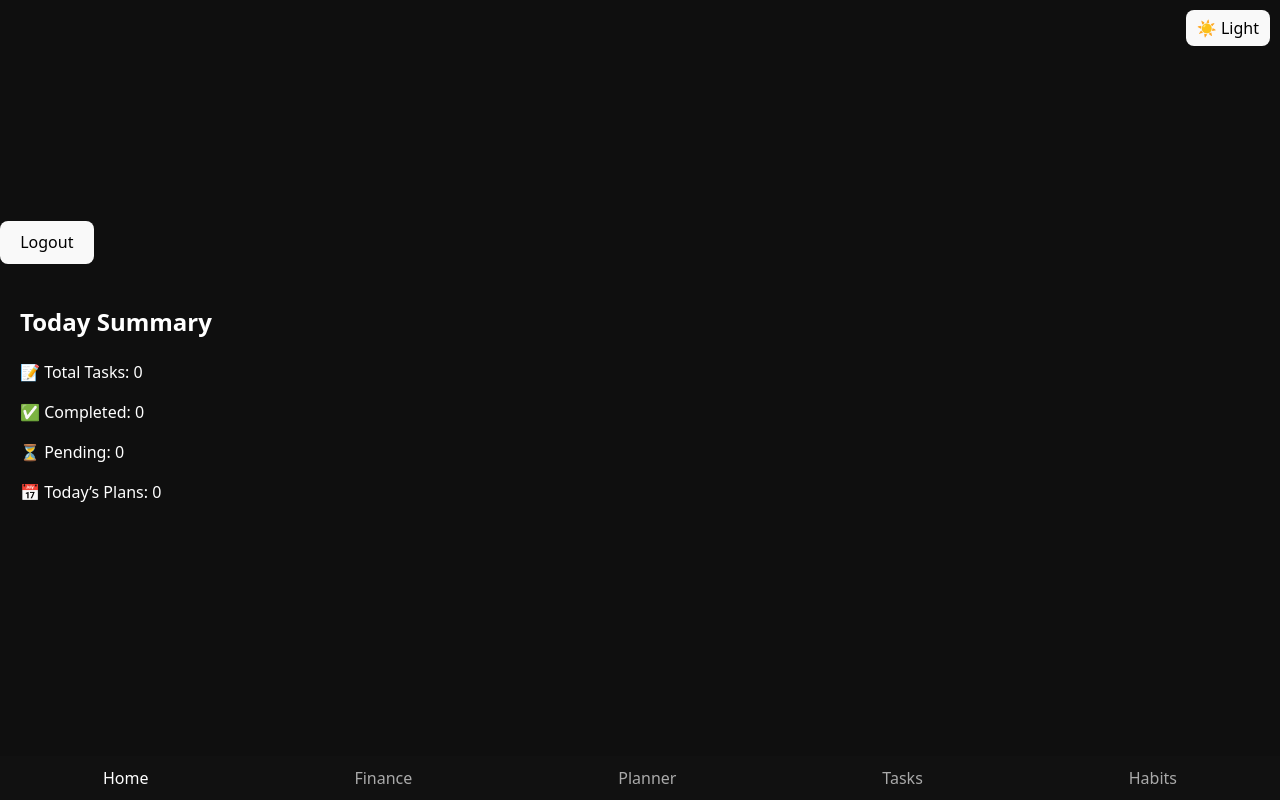
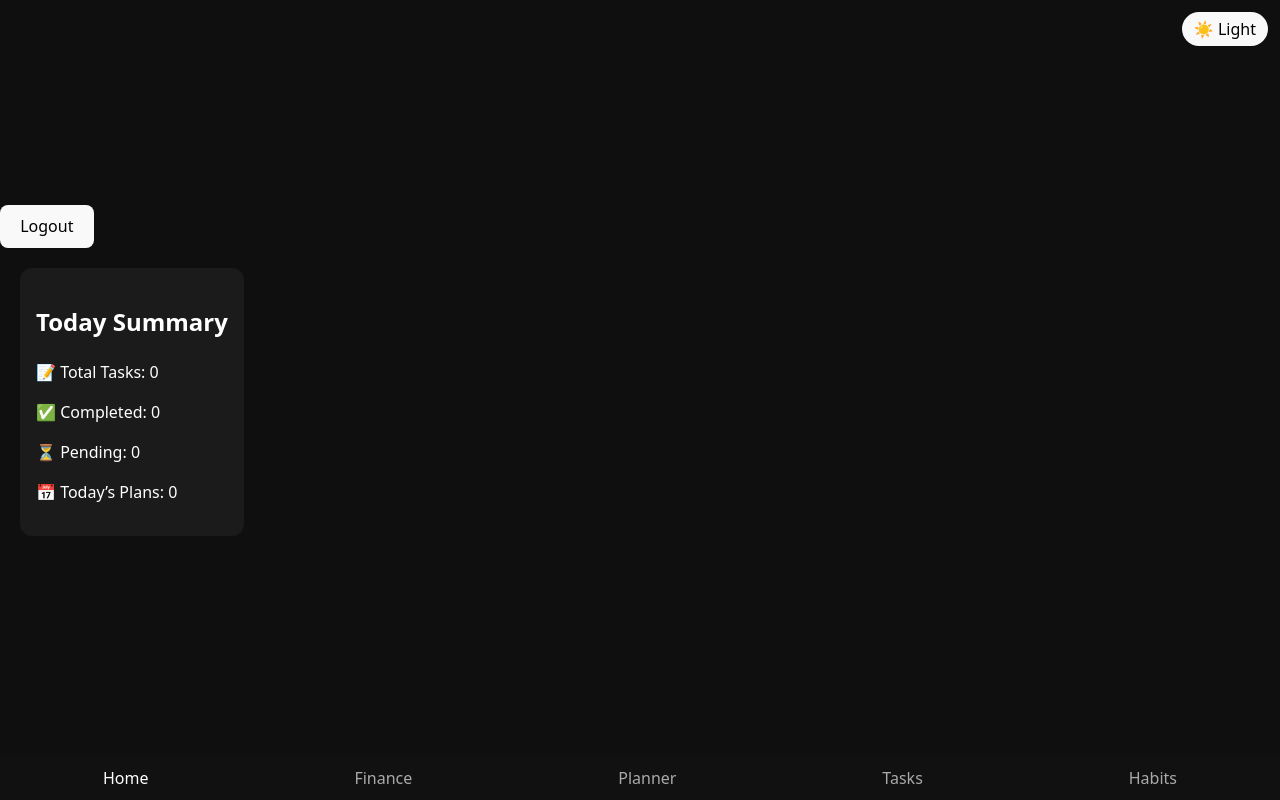
Before and after one commit to kalosproo/u-do, a React (Vite) app: page / in a window 1280 px wide. Built offline with nearby package versions, Linux system fonts and the light colour scheme; no server answers; the database is empty; sample sign-in values are in the browser's storage.

Commit message:
Day 26: UI polish and spacing consistency across pages

```diff
--- a/src/pages/Finance.jsx
+++ b/src/pages/Finance.jsx
@@ -357,8 +357,8 @@ const chartData = getCategoryChartData();
     style={{
       backgroundColor: type === "expense" ? "#ff4d4f" : "#333",
       color: "white",
-      padding: "6px 12px",
-      borderRadius: "6px",
+      padding: "8px 14px",
+      borderRadius: "8px",
       border: "none",
       cursor: "pointer",
     }}
@@ -371,8 +371,8 @@ const chartData = getCategoryChartData();
     style={{
       backgroundColor: type === "income" ? "#22c55e" : "#333",
       color: "white",
-      padding: "6px 12px",
-      borderRadius: "6px",
+      padding: "8px 14px",
+      borderRadius: "8px",
       border: "none",
       cursor: "pointer",
     }}
@@ -483,6 +483,8 @@ const chartData = getCategoryChartData();
     justifyContent: "space-between",
     alignItems: "center",
     gap: "10px",
+     padding: "6px 0",
+  borderBottom: "1px solid rgba(255,255,255,0.05)",
   }}
 >
   <span>
--- a/src/pages/Habits.jsx
+++ b/src/pages/Habits.jsx
@@ -292,9 +292,12 @@ const isReminderMissed = (habit) => {
   <thead>
     <tr>
       <th>Habit</th>
+
       {days.map((day) => (
         <th key={day}>{day.slice(8)}</th>
+
       ))}
+
     </tr>
   </thead>
 
@@ -303,11 +306,15 @@ const isReminderMissed = (habit) => {
       <tr
   key={habit.id}
   style={{
+    borderBottom: "1px solid rgba(255,255,255,0.05)",
+    height: "44px",
     backgroundColor: isReminderMissed(habit)
       ? "rgba(255, 0, 0, 0.08)"
       : "transparent",
   }}
+
 >
+
        <td
   style={{
     display: "flex",
@@ -315,6 +322,7 @@ const isReminderMissed = (habit) => {
     gap: "10px",
   }}
 >
+
   {/* Habit title + streak + reminder */}
 <div style={{ display: "flex", flexDirection: "column" }}>
   <span>
--- a/src/pages/Home.jsx
+++ b/src/pages/Home.jsx
@@ -58,20 +58,32 @@ useEffect(() => {
 
   return (
     <div style={{ padding: "20px", paddingBottom: "60px" }}>
+
     <button
   onClick={() =>
     setTheme(theme === "dark" ? "light" : "dark")
   }
   style={{
-    position: "absolute",
-    top: "10px",
-    right: "10px",
-    padding: "6px 10px",
-    cursor: "pointer",
-  }}
+  position: "absolute",
+  top: "12px",
+  right: "12px",
+  padding: "6px 12px",
+  borderRadius: "20px",
+  border: "none",
+  cursor: "pointer",
+}}
+
 >
   {theme === "dark" ? "☀️ Light" : "🌙 Dark"}
 </button>
+
+<div
+  style={{
+    background: "rgba(255,255,255,0.05)",
+    padding: "16px",
+    borderRadius: "12px",
+  }}
+>
 
       <h2>Today Summary</h2>
       <p>📝 Total Tasks: {total}</p>
@@ -79,6 +91,7 @@ useEffect(() => {
       <p>⏳ Pending: {total - completed}</p>
       <p>📅 Today’s Plans: {todayPlans}</p>
     </div>
+    </div>
   );
 }
 
--- a/src/pages/Planner.jsx
+++ b/src/pages/Planner.jsx
@@ -116,12 +116,26 @@ const sortedDates = Object.keys(groupedPlans).sort();
 )}
 {sortedDates.map((date) => (
   <div key={date} style={{ marginTop: "15px" }}>
-    <h4 style={{ color: date === today ? "green" : "black" }}>
+    <h4
+  style={{
+    color: date === today ? "#22c55e" : "#aaa",
+    marginBottom: "6px",
+  }}
+>
+
   📅 {date} {date === today && "(Today)"}
 </h4>
     <ul>
       {groupedPlans[date].map((plan) => (
-        <li key={plan.id}>
+        <li
+  key={plan.id}
+  style={{
+    display: "flex",
+    justifyContent: "space-between",
+    padding: "4px 0",
+  }}
+>
+
           {plan.title}
           <button onClick={() => deletePlan(plan)}>❌</button>
         </li>
--- a/src/pages/Tasks.jsx
+++ b/src/pages/Tasks.jsx
@@ -119,12 +119,16 @@ const filteredTasks = tasks.filter((task) => {
 ) : (
   <ul>
     {filteredTasks.map((task) => (
-      <li key={task.id}>
-        <input
-          type="checkbox"
-          checked={task.completed}
-          onChange={() => toggleTask(task)}
-        />
+      <li
+  key={task.id}
+  style={{
+    display: "flex",
+    alignItems: "center",
+    gap: "8px",
+    padding: "6px 0",
+  }}
+>
+
         <small style={{ marginLeft: "8px" }}>
           [{task.priority}]
         </small>
```
